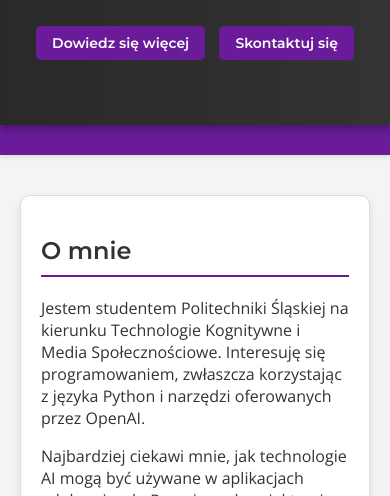
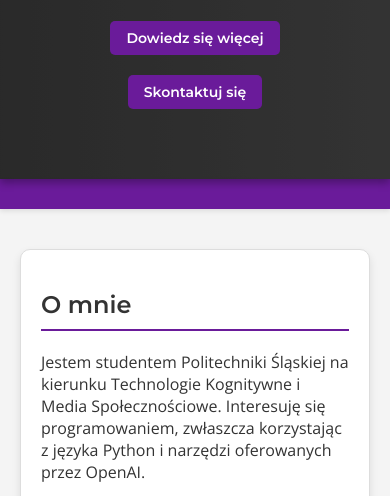
Before and after one commit to Mikele-Kochas/Strona-portfolio, a plain HTML site: page index.html in a window 390 px wide. Shown: the part 341-837 px from the top of the page. Drawn offline with nearby package versions, Linux system fonts and the light colour scheme.

Commit message:
Update styles.css

```diff
--- a/styles.css
+++ b/styles.css
@@ -51,6 +51,9 @@ header p {
 
 .cta-buttons {
     margin-top: 20px;
+    display: flex; /* Użycie Flexbox */
+    justify-content: center; /* Wyśrodkowanie przycisków */
+    gap: 10px; /* Odstęp między przyciskami */
 }
 
 .cta-buttons a {
@@ -62,8 +65,8 @@ header p {
     font-family: 'Montserrat', sans-serif;
     font-weight: 600;
     transition: background-color 0.3s, transform 0.3s;
-    margin: 0 10px;
     display: inline-block;
+    flex: 1; /* Wypełnienie dostępnej przestrzeni */
 }
 
 .cta-buttons a:hover {
@@ -228,10 +231,15 @@ footer a:hover {
 
 /* Media Queries for Responsive Design */
 @media (max-width: 768px) {
+    .cta-buttons {
+        flex-direction: column; /* Przycisk jeden pod drugim */
+        align-items: center; /* Wyśrodkowanie przycisków */
+    }
+
     .cta-buttons a {
         padding: 8px 16px;
         font-size: 14px;
-        margin: 5px;
+        margin-bottom: 10px; /* Odstęp między przyciskami */
     }
 
     .contact-info {
```
